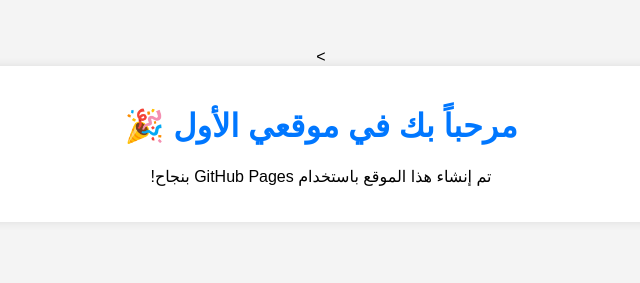
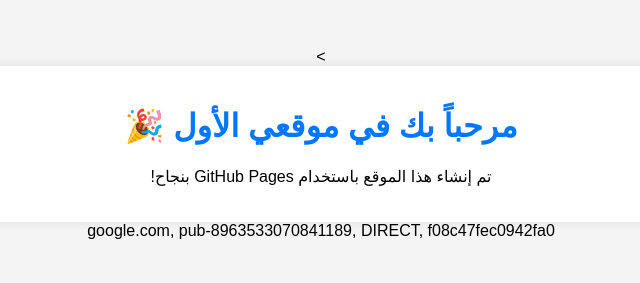
Before and after one commit to osamafadel50/OSOS1, a plain HTML site: page index (2).html in a window 1280 px wide. Shown: the whole page, without its empty margins (319-959 px from the left). Drawn offline with Linux system fonts and the light colour scheme.

Commit message:
Add Google AdSense code to index.html

```diff
--- a/index (2).html
+++ b/index (2).html
@@ -19,3 +19,4 @@
     </div>
 </body>
 </html>
+google.com, pub-8963533070841189, DIRECT, f08c47fec0942fa0
```
